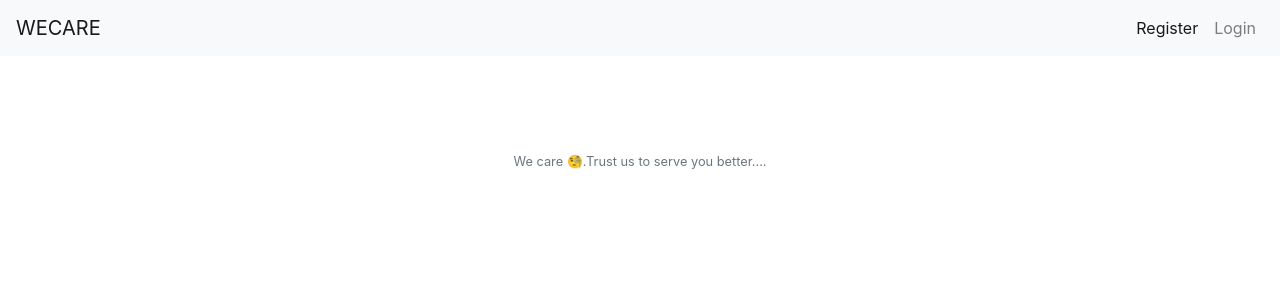
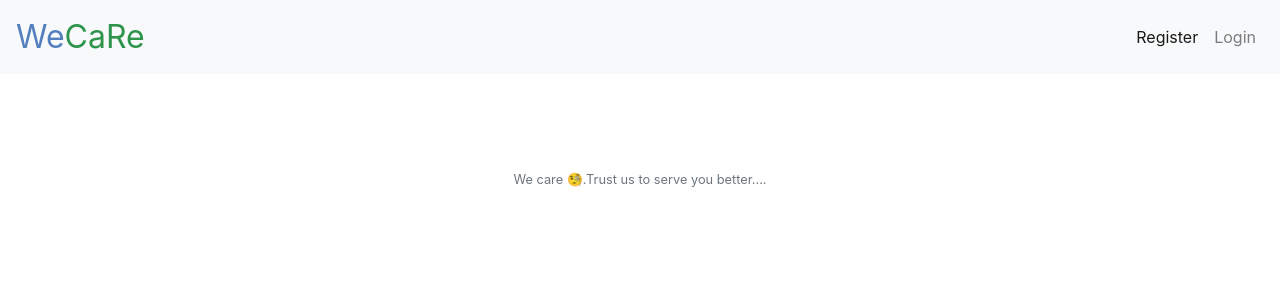
Before and after one commit to thywoe/WeCare, a Python web app: template templates/layout.html in a window 1280 px wide. Shown: the top 300 px of the page. Run offline with Jinja, Linux system fonts and the light colour scheme; the template is opened without the code that fills it, so the values that code supplies are empty; some libraries are stand-ins or nearby versions.

Commit message:
layout page

```diff
--- a/templates/layout.html
+++ b/templates/layout.html
@@ -14,7 +14,7 @@
         <!-- https://favicon.io/emoji-favicons/money-mouth-face/ -->
         <link href="/static/favicon.ico" rel="icon">
 
-        <link href="/static/styles.css" rel="stylesheet">
+        <link href="/static/style.css" rel="stylesheet">
 
         <script src="https://code.jquery.com/jquery-3.3.1.min.js"></script>
         <script src="https://cdnjs.cloudflare.com/ajax/libs/popper.js/1.14.3/umd/popper.min.js"></script>
@@ -27,12 +27,14 @@
     <body>
 
             <nav class="navbar navbar-expand-lg navbar-light bg-light">
-                    <a class="navbar-brand" href="/"><span class="blue">WE</span><span class="red">CA</span><span class="yellow">RE</span></a>
+                    <a class="navbar-brand" href="/"><span class="blue">We</span><span class="green">CaRe</span></a>
                     <button class="navbar-toggler" type="button" data-toggle="collapse" data-target="#navbarSupportedContent" aria-controls="navbarSupportedContent" aria-expanded="false" aria-label="Toggle navigation">
                       <span class="navbar-toggler-icon"></span>
                     </button>
 
                     <div class="collapse navbar-collapse justify-content-end" id="navbarSupportedContent">
+                        {% if session.user_id %}
+                        {% else %}
                             <ul class="navbar-nav">
                                 <li class="nav-item active">
                                 <a class="nav-link" href="#">Register <span class="sr-only">(current)</span></a>
@@ -41,6 +43,7 @@
                                 <a class="nav-link" href="#">Login</a>
                                 </li>
                             </ul>
+                      {% endif %}
                     </div>
                   </nav>
 
```
Lines whose indentation alone changed are shown as unchanged.
